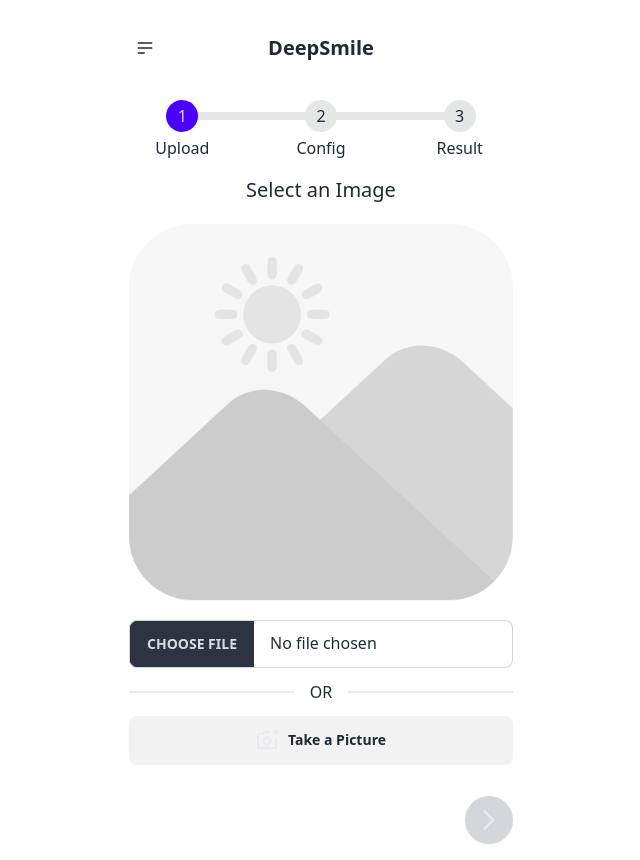
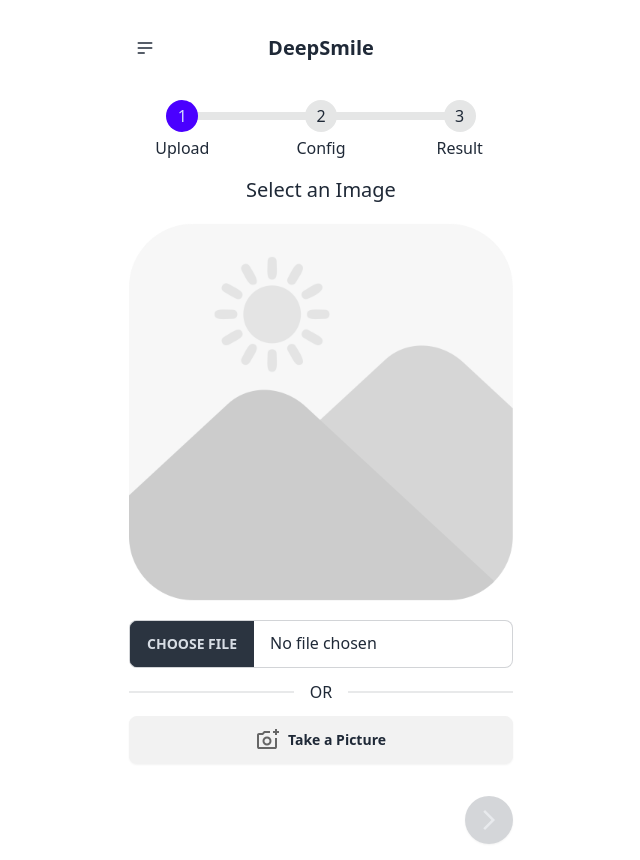
Before and after one commit to atick-faisal/Face-Anomaly-Appraisal-PWA, a React (Vite) app: page / in a window 1280 px wide. Shown: the whole page, without its empty margins (319-959 px from the left). Built offline with nearby package versions, Linux system fonts and the light colour scheme.

Commit message:
Fix button icon color

```diff
--- a/src/components/Upload.jsx
+++ b/src/components/Upload.jsx
@@ -57,7 +57,7 @@ function Upload({ imageSrc, onSelectImage }) {
                         height="24px"
                         viewBox="0 -960 960 960"
                         width="24px"
-                        fill="#e8eaed"
+                        fill="#666666"
                     >
                         <path d="M440-440ZM120-120q-33 0-56.5-23.5T40-200v-480q0-33 23.5-56.5T120-760h126l74-80h240v80H355l-73 80H120v480h640v-360h80v360q0 33-23.5 56.5T760-120H120Zm640-560v-80h-80v-80h80v-80h80v80h80v80h-80v80h-80ZM440-260q75 0 127.5-52.5T620-440q0-75-52.5-127.5T440-620q-75 0-127.5 52.5T260-440q0 75 52.5 127.5T440-260Zm0-80q-42 0-71-29t-29-71q0-42 29-71t71-29q42 0 71 29t29 71q0 42-29 71t-71 29Z" />
                     </svg>
```
